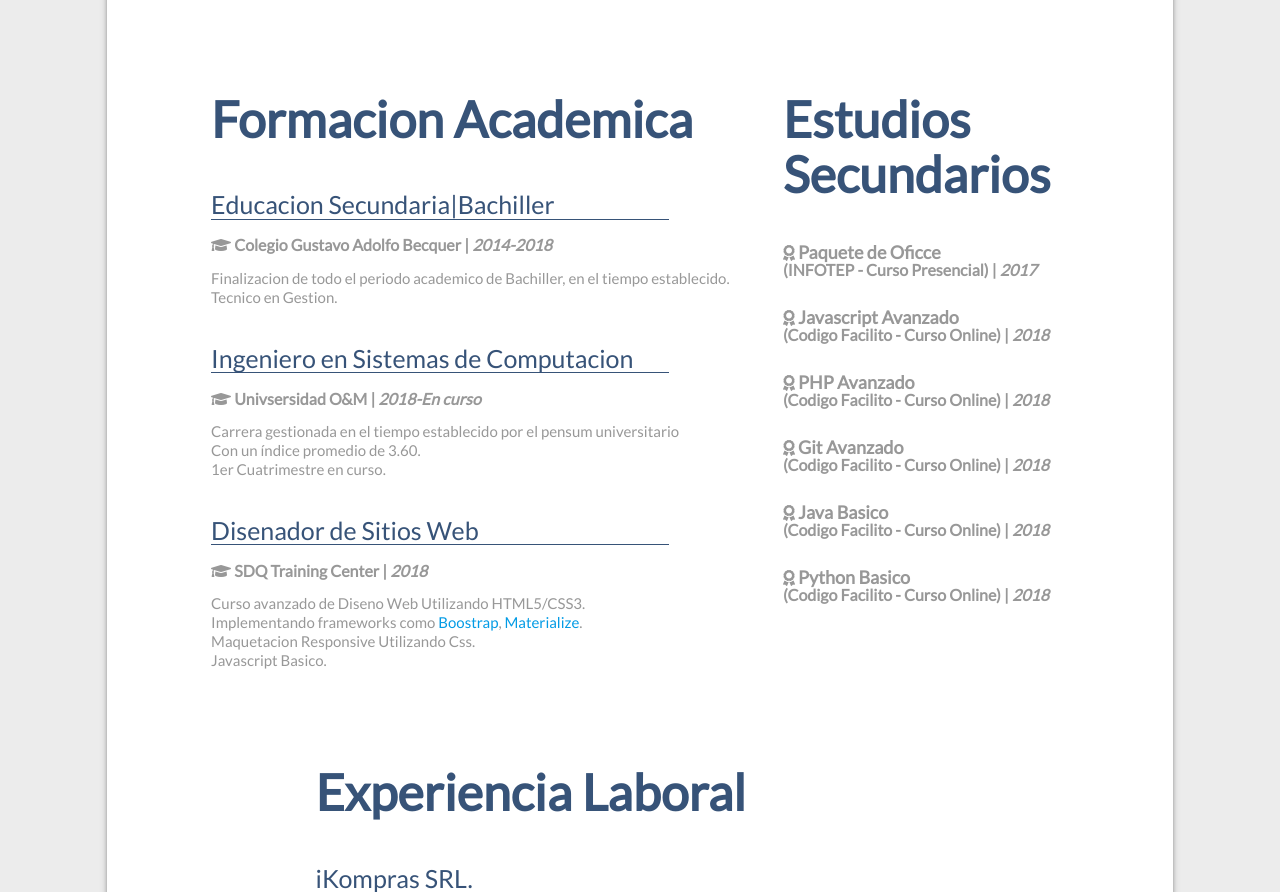
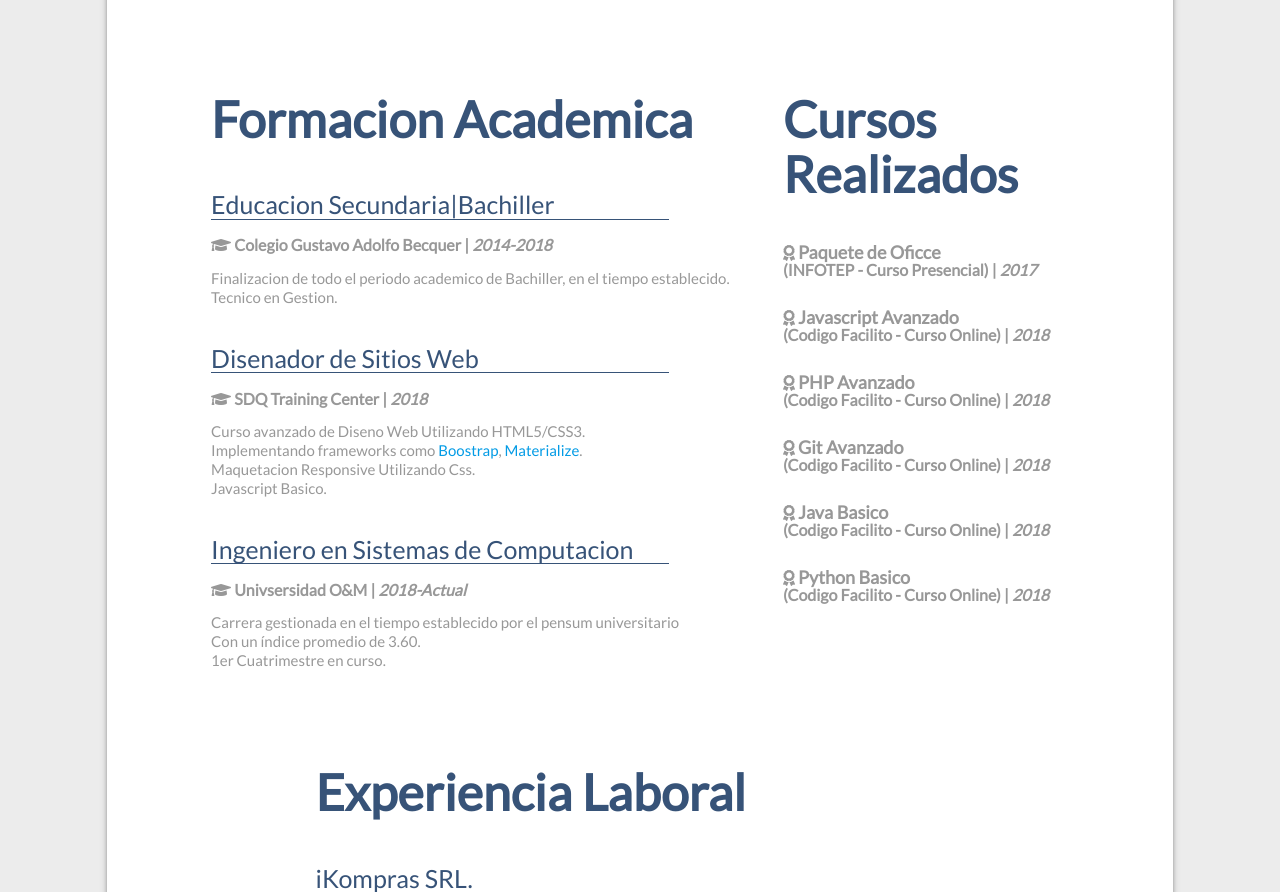
Before and after one commit to sebasjoa/CV, a plain HTML site: page index.html in a window 1280 px wide. Shown: the part 924-1816 px from the top of the page. Drawn offline with nearby package versions, Linux system fonts and the light colour scheme.

Commit message:
Algunos ajustes de texto

```diff
--- a/index.html
+++ b/index.html
@@ -75,26 +75,28 @@
 							</div>
 
 						<div class="row">
+									<h4>Disenador de Sitios Web</h4>
+									<h5><i class="fas fa-graduation-cap"></i> SDQ Training Center | <i>2018</i> </h5>
+									 <p>Curso avanzado de Diseno Web Utilizando HTML5/CSS3. <br>
+									Implementando frameworks como <a href="https://getbootstrap.com/">Boostrap</a>, <a href="https://materializecss.com/">Materialize</a>. <br>
+									Maquetacion Responsive Utilizando Css. <br>
+									Javascript Basico.
+									</p>
+								</div>
+
+						<div class="row">
 							<h4>Ingeniero en Sistemas de Computacion</h4>
-							<h5><i class="fas fa-graduation-cap"></i> Univsersidad O&M | <i>2018-En curso</i> </h5>
+							<h5><i class="fas fa-graduation-cap"></i> Univsersidad O&M | <i>2018-Actual</i> </h5>
 							<p>Carrera gestionada en el tiempo establecido por el pensum universitario <br>
 						    Con un índice promedio de 3.60. <br>
 						    1er Cuatrimestre en curso. </p>
 							</div>
 
-						<div class="row">
-							<h4>Disenador de Sitios Web</h4>
-							<h5><i class="fas fa-graduation-cap"></i> SDQ Training Center | <i>2018</i> </h5>
-						 	<p>Curso avanzado de Diseno Web Utilizando HTML5/CSS3. <br>
-							Implementando frameworks como <a href="https://getbootstrap.com/">Boostrap</a>, <a href="https://materializecss.com/">Materialize</a>. <br>
-							Maquetacion Responsive Utilizando Css. <br>
-							Javascript Basico.
-							</p>
-						</div>
+
 
 					</div>
 					<div class="col l4">
-							<div class="row"> <h2>Estudios Secundarios</h2>
+							<div class="row"> <h2>Cursos Realizados</h2>
 							</div>
 
 							<div class="row">
```
